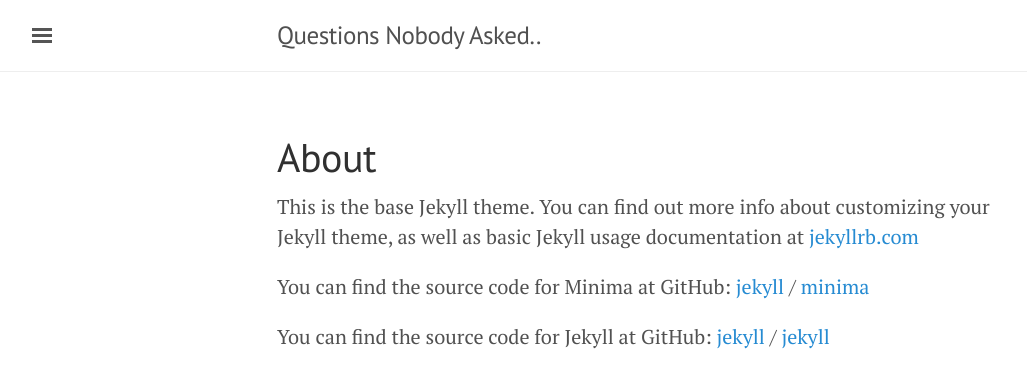
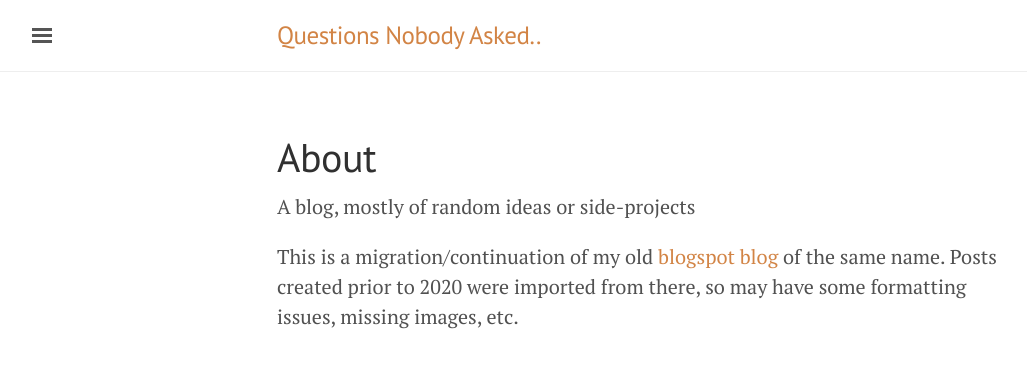
Before and after one commit to oatzy/oatzy.github.io, a Jekyll site: the page built from about.markdown, in a window 1280 px wide. Shown: the top 388 px of the page, without its empty margins (3-1030 px from the left). Built offline with Jekyll 4.4.1, drawn with Linux system fonts in a browser that asks for light colours.

Commit message:
Colour change and mathjax

```diff
--- a/_config.yml
+++ b/_config.yml
@@ -19,6 +19,7 @@
 # in the templates via {{ site.myvariable }}.
 
 title: Questions Nobody Asked..
+version: 0.1
 email: kryz.oatz@gmail.com
 description: >- # this means to ignore newlines until "baseurl:"
   Answering questions that nobody asked
@@ -31,6 +32,8 @@ github_username:  oatzy
 theme: minima
 plugins:
   - jekyll-feed
+markdown: kramdown
+mathjax: true
 
 # Exclude from processing.
 # The following items will not be processed, by default.
--- a/_includes/head.html
+++ b/_includes/head.html
@@ -26,4 +26,10 @@
 
   <!-- RSS -->
   <link rel="alternate" type="application/rss+xml" title="RSS" href="/atom.xml">
+
+  <!-- Mathjax -->
+  <script type="text/javascript" async
+    src="https://cdnjs.cloudflare.com/ajax/libs/mathjax/2.7.1/MathJax.js?
+    config=TeX-AMS-MML_HTMLorMML"></script>
+
 </head>
--- a/_layouts/default.html
+++ b/_layouts/default.html
@@ -3,7 +3,7 @@
 
   {% include head.html %}
 
-  <body>
+  <body class="theme-base-09">
 
     {% include sidebar.html %}
 
--- a/about.markdown
+++ b/about.markdown
@@ -4,15 +4,7 @@ title: About
 permalink: /about/
 ---
 
-This is the base Jekyll theme. You can find out more info about customizing your Jekyll theme, as well as basic Jekyll usage documentation at [jekyllrb.com](https://jekyllrb.com/)
+A blog, mostly of random ideas or side-projects
 
-You can find the source code for Minima at GitHub:
-[jekyll][jekyll-organization] /
-[minima](https://github.com/jekyll/minima)
-
-You can find the source code for Jekyll at GitHub:
-[jekyll][jekyll-organization] /
-[jekyll](https://github.com/jekyll/jekyll)
-
-
-[jekyll-organization]: https://github.com/jekyll
+This is a migration/continuation of my old [blogspot blog](http://oatzy.blogspot.com) of the same name.
+Posts created prior to 2020 were imported from there, so may have some formatting issues, missing images, etc.
```
Also changed, not shown: atom.xml (added, +28 -0 lines).
